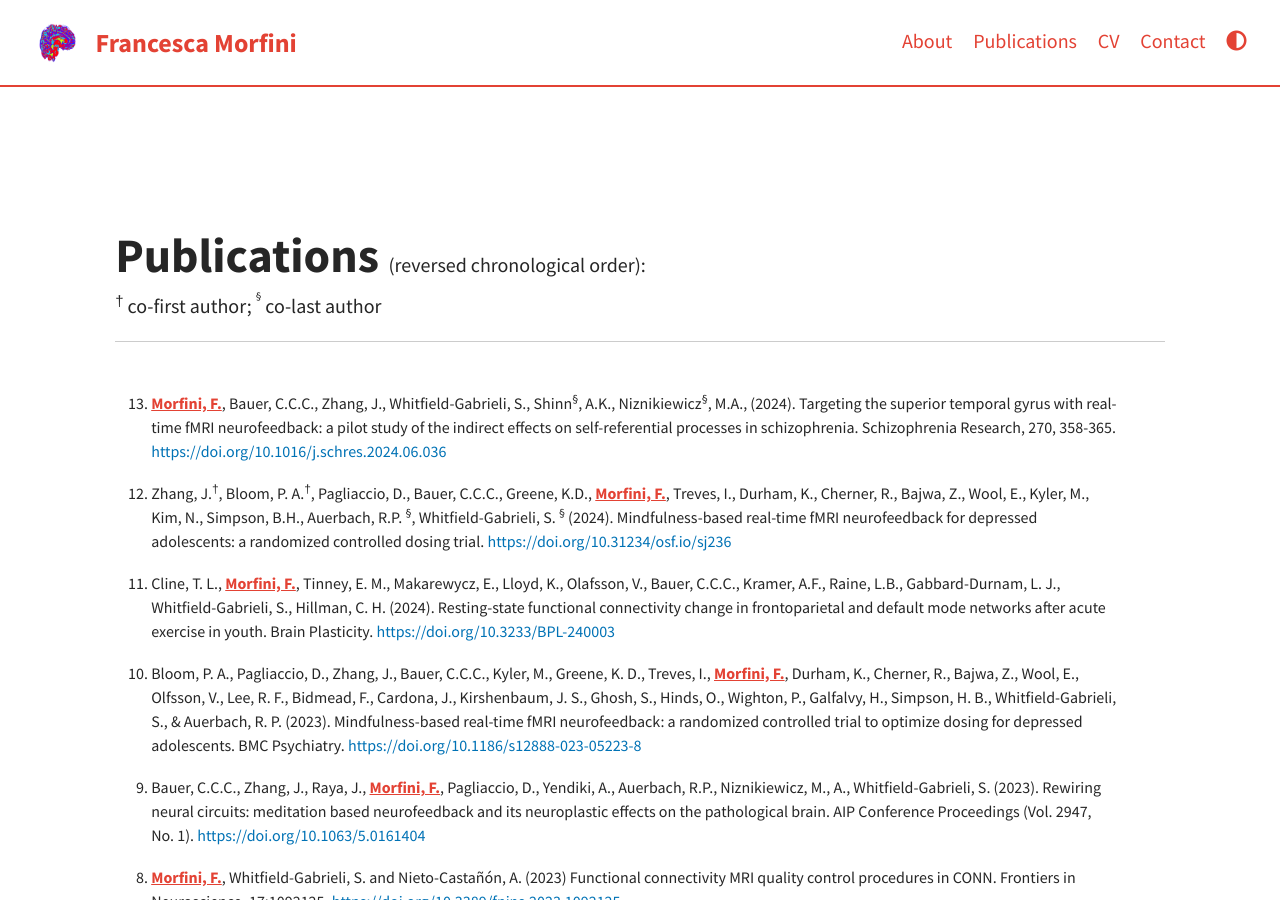
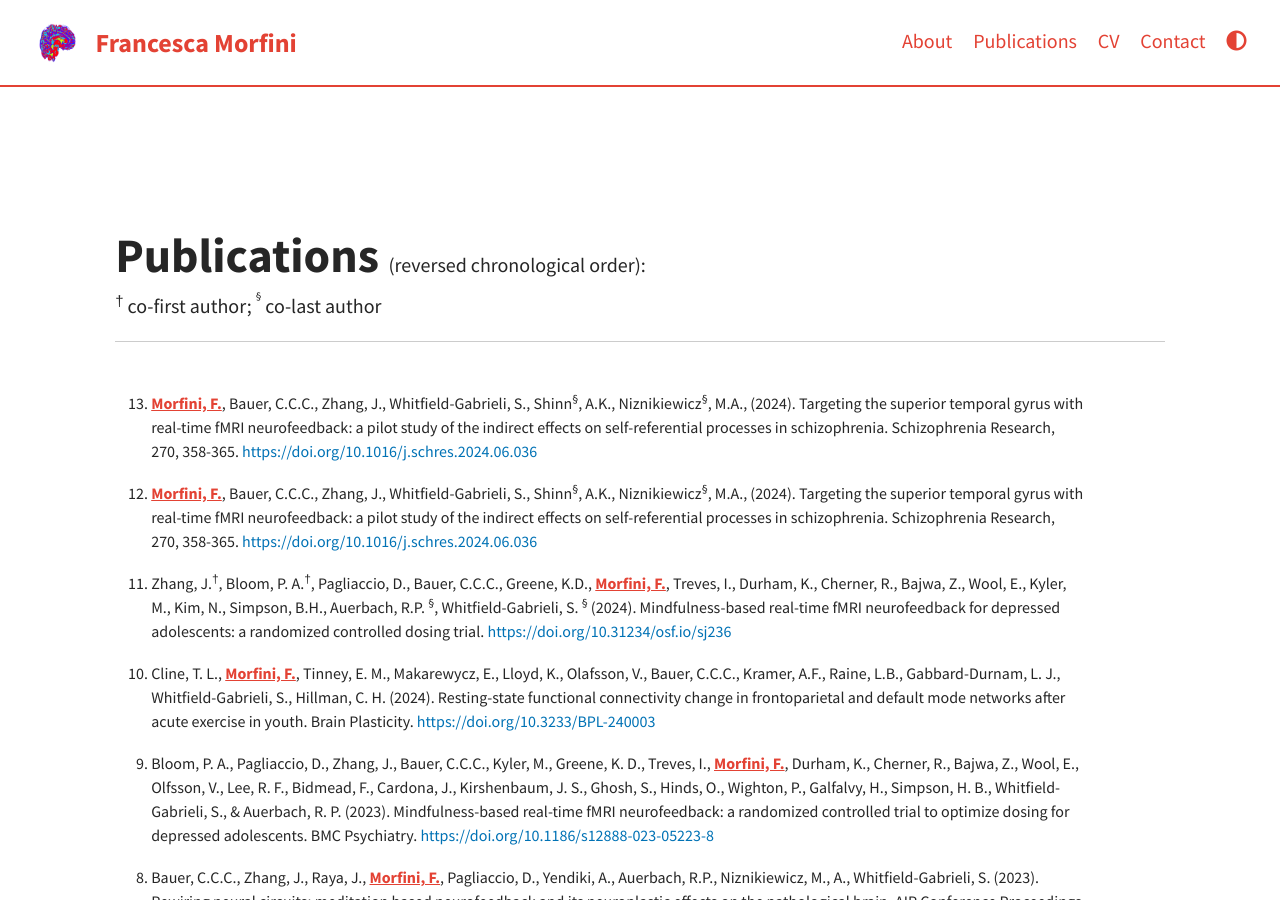
Before and after one commit to fmorfini/fmorfini.github.io, a Jekyll site: the page built from pages/publications.md, in a window 1280 px wide and 900 px high. Built offline with Jekyll 4.4.1, drawn with Linux system fonts in a browser that asks for light colours; a script that is not in the unit is left out; comment, search, counter and statistics services are not loaded.

Commit message:
Update publications.md

```diff
--- a/pages/publications.md
+++ b/pages/publications.md
@@ -55,6 +55,23 @@ sample code to add one publication citations badge
 
 
  -->
+
+
+
+
+		<tr>
+		<td>	<li> <fm>Morfini, F.</fm>, Bauer, C.C.C., Zhang, J., Whitfield-Gabrieli, S., Shinn<sup>§</sup>, A.K., Niznikiewicz<sup>§</sup>, M.A., (2024). Targeting the superior temporal gyrus with real-time fMRI neurofeedback: a pilot study of the indirect effects on self-referential processes in schizophrenia. Schizophrenia Research, 270, 358-365.
+		<a href="https://doi.org/10.1016/j.schres.2024.06.036">https://doi.org/10.1016/j.schres.2024.06.036</a>	</li>	</td>
+		<td>	<span class="__dimensions_badge_embed__" data-doi="10.1016/j.schres.2024.06.036" data-hide-zero-citations="true" data-legend="hover-right" data-style="small_circle"></span><script async src="https://badge.dimensions.ai/badge.js" charset="utf-8"></script> </td>
+		<td>	<div data-pmid="38968807" class='altmetric-embed' data-badge-type='donut' data-hide-less-than="0" data-hide-no-mentions="true" data-badge-popover="right" ></div>	</td>
+		</tr>
+
+
+
+
+
+
+
 
 		<tr>
 		<td>	<li> <fm>Morfini, F.</fm>, Bauer, C.C.C., Zhang, J., Whitfield-Gabrieli, S., Shinn<sup>§</sup>, A.K., Niznikiewicz<sup>§</sup>, M.A., (2024). Targeting the superior temporal gyrus with real-time fMRI neurofeedback: a pilot study of the indirect effects on self-referential processes in schizophrenia. Schizophrenia Research, 270, 358-365.
```
